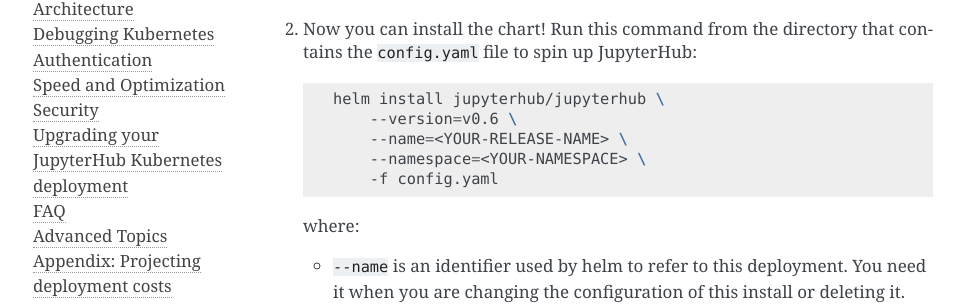
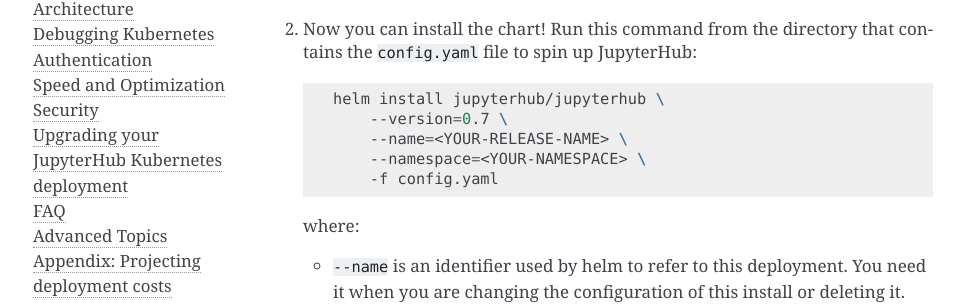
Before and after one commit to jupyterhub/zero-to-jupyterhub-k8s, a Sphinx documentation site: the page built from doc/source/setup-jupyterhub.rst, in a window 1280 px wide and 900 px high, scrolled down 1311 px. Shown: the part 150-454 px from the top of the window, without its empty margins (147-1111 px from the left). Built offline with Sphinx 7.4.7, drawn with Linux system fonts in a browser that asks for light colours.

Commit message:
remove "v" prefix from versions
"v" may be used as a git tag prefix for versions, but isn't part of the version itself

```diff
--- a/doc/source/extending-jupyterhub.rst
+++ b/doc/source/extending-jupyterhub.rst
@@ -19,7 +19,7 @@
 
      .. code-block:: bash
 
-        helm upgrade <YOUR_RELEASE_NAME> jupyterhub/jupyterhub --version=v0.6 -f config.yaml
+        helm upgrade <YOUR_RELEASE_NAME> jupyterhub/jupyterhub --version=0.7 -f config.yaml
 
    Where ``<YOUR_RELEASE_NAME>`` is the parameter you passed to ``--name`` when
    `installing jupyterhub <setup-jupyterhub.html#install-jupyterhub>`_ with
--- a/doc/source/setup-jupyterhub.rst
+++ b/doc/source/setup-jupyterhub.rst
@@ -85,7 +85,7 @@
    .. code:: bash
 
       helm install jupyterhub/jupyterhub \
-          --version=v0.6 \
+          --version=0.7 \
           --name=<YOUR-RELEASE-NAME> \
           --namespace=<YOUR-NAMESPACE> \
           -f config.yaml
```
Also changed, not shown: 1 other file.
